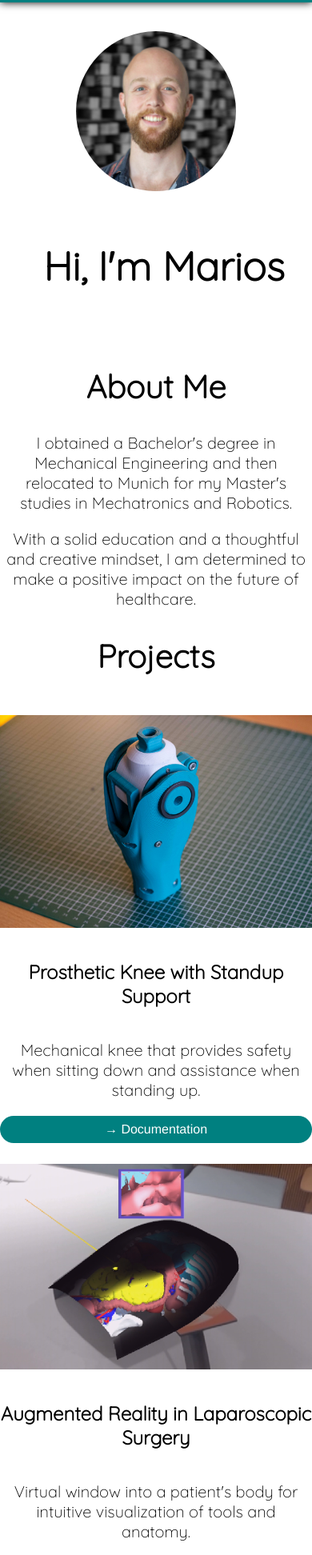
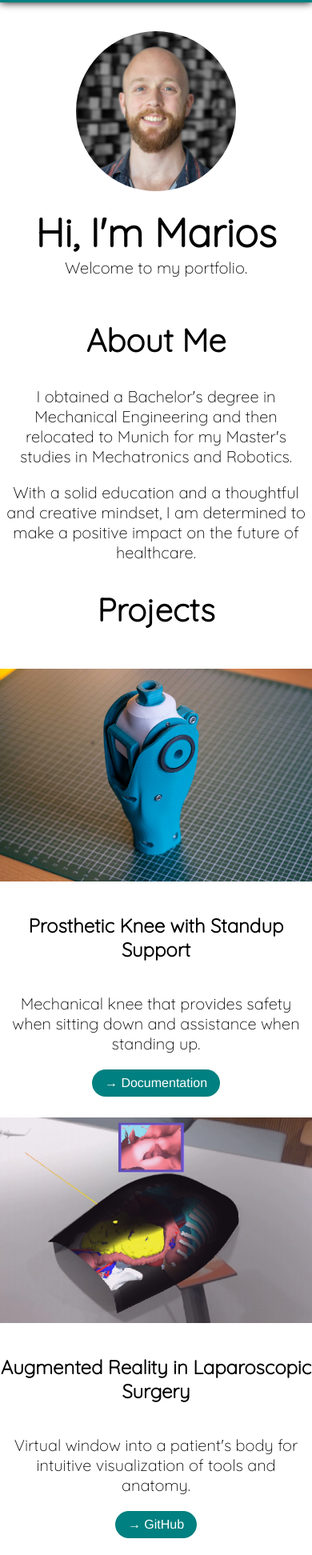
Before and after one commit to mariosspanakakis/mariosspanakakis.github.io, a plain HTML site: page index.html in a window 390 px wide. Shown: the part 47-1991 px from the top of the page at 80% size. Drawn offline with Linux system fonts and the light colour scheme.

Commit message:
fix: correct button alignment

```diff
--- a/css/styles.css
+++ b/css/styles.css
@@ -89,10 +89,14 @@ nav a {
     border-radius: 50%;
 }
 
-#introduction h1 {
+#greeting h1 {
     font-size: 80px;
     text-align: left;
     margin-left: 20px;
+    margin: 0;
+}
+#greeting p {
+    margin: 0;
 }
 
 .project {
@@ -127,13 +131,16 @@ nav a {
     text-align: right;
 }
 
-
 a.button {
     padding: 8px 16px;
     border-radius: 50px;
     background-color: var(--main-dark);
     color: var(--white);
     text-decoration: none;
+    width: fit-content;
+}
+a.button.right {
+    align-self: flex-end;
 }
 a.button:hover {
     text-decoration: none;
@@ -171,4 +178,10 @@ a.button:hover {
     .project-description.right {
         text-align: center;
     }
+    a.button {
+        align-self: center;
+    }
+    a.button.right {
+        align-self: center;
+    }
 }
--- a/index.html
+++ b/index.html
@@ -38,7 +38,10 @@
                 <figure class="profile-image">
                     <img src="./assets/images/profile_image_small.jpg" alt="Profile Image" class="profile-image" />
                 </figure>
-                <h1>Hi, I'm Marios</h1>
+                <section id="greeting">
+                    <h1>Hi, I'm Marios</h1>
+                    <p>Welcome to my portfolio.</p>
+                </section>
             </section>
 
             <!-- about me -->
@@ -68,7 +71,7 @@
                     <section class="project-description right">
                         <h2>Augmented Reality in Laparoscopic Surgery</h2>
                         <p>Virtual window into a patient's body for intuitive visualization of tools and anatomy.</p>
-                        <a class="button" target="_blank" href="">&rarr; GitHub</a>
+                        <a class="button right" target="_blank" href="">&rarr; GitHub</a>
                     </section>
                 </article>
                 <article class="project left" id="prosthetic-knee">
```
